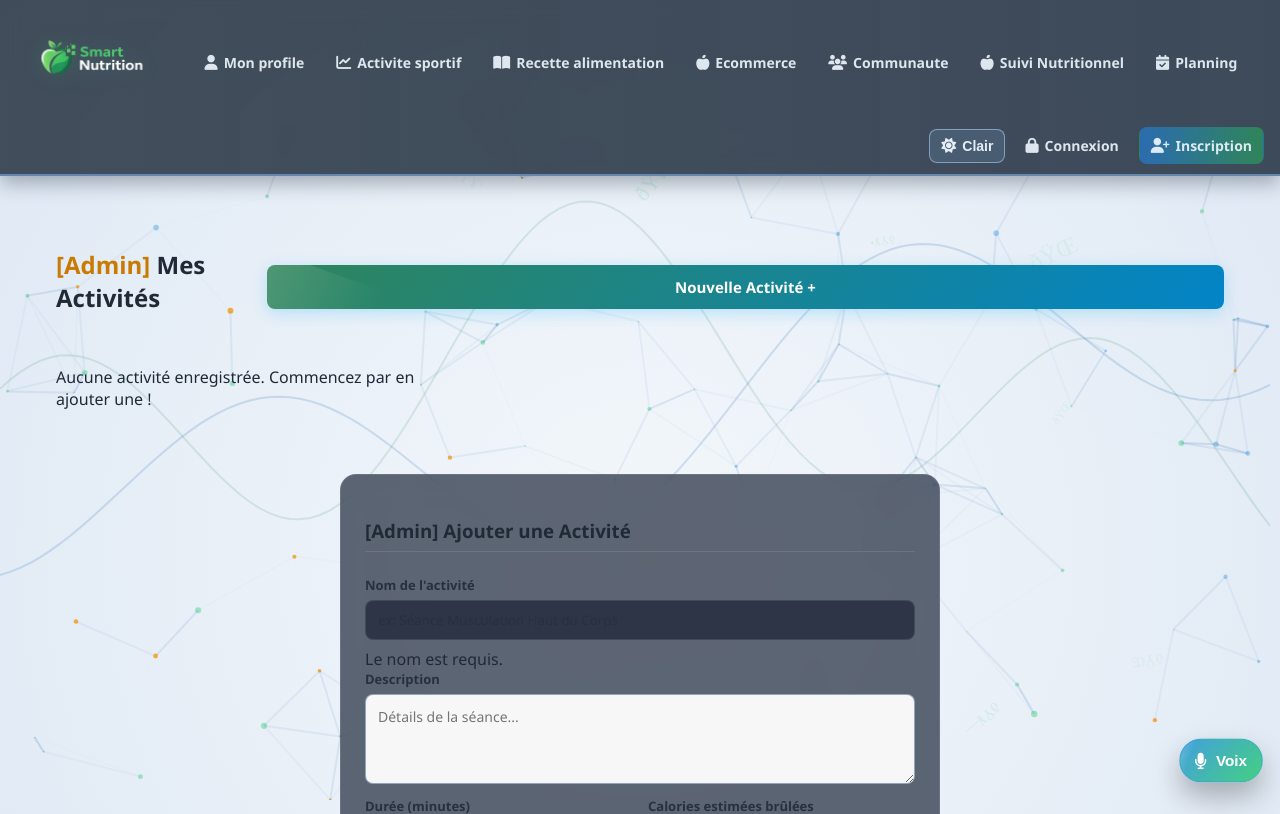
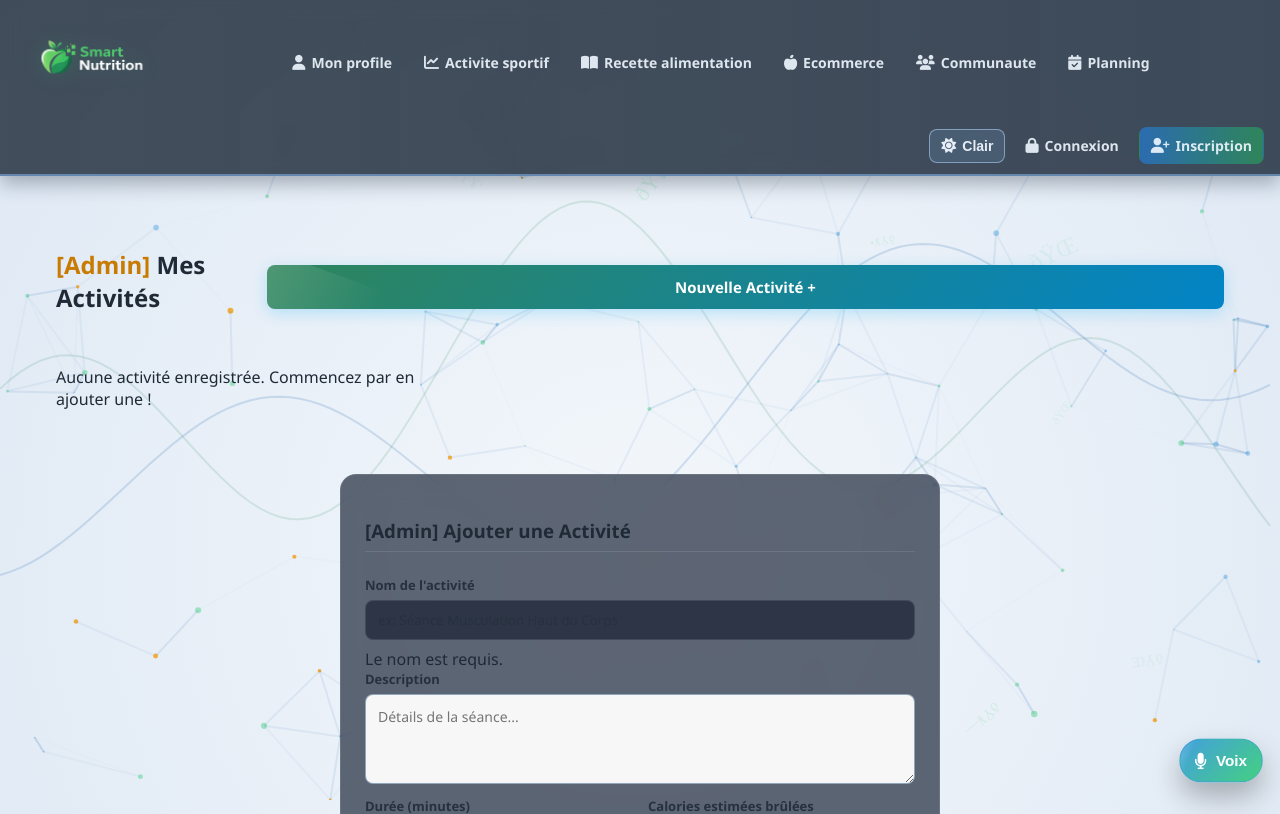
Before and after one commit to AzizDaagi/ProjetWeb2A, a PHP site: page /projet-web-25-26/view/admin_activite_index.php in a window 1280 px wide. Shown: the top 814 px of the page. Run offline with PHP 8.4, Linux system fonts and the light colour scheme; some libraries are stand-ins or nearby versions.

Commit message:
Revert "Resolve merge conflicts and integrate gestion activite features"
This reverts commit 2021cf0c13dd381f4f4f64ad8b87aef1ed0de367.

```diff
--- a/view/front/home.php
+++ b/view/front/home.php
@@ -70,7 +70,7 @@
         id="homeWeatherCard"
         class="home-weather-card is-loading"
         data-weather-card="true"
-        data-weather-endpoint="/smart_nutritionn/gestionActiviteesportive/index.php?action=weather-sport"
+        data-weather-endpoint="index.php?action=weather-sport"
         aria-live="polite"
     >
         <div class="home-weather-head">
@@ -88,7 +88,7 @@
                 </div>
                 <div>
                     <p class="home-weather-location" id="homeWeatherLocation">Localisation en cours...</p>
-                    <p class="home-weather-temp" id="homeWeatherTemp">--.-Â°C</p>
+                    <p class="home-weather-temp" id="homeWeatherTemp">--.-°C</p>
                     <p class="home-weather-condition" id="homeWeatherCondition">Recherche de la meteo actuelle...</p>
                 </div>
             </div>
@@ -96,7 +96,7 @@
             <div class="home-weather-stats">
                 <div class="home-weather-stat">
                     <span>Ressenti</span>
-                    <strong id="homeWeatherFeelsLike">--.-Â°C</strong>
+                    <strong id="homeWeatherFeelsLike">--.-°C</strong>
                 </div>
                 <div class="home-weather-stat">
                     <span>Humidite</span>
--- a/view/layouts/footer.php
+++ b/view/layouts/footer.php
@@ -34,8 +34,8 @@
 
     <script async src="https://cdn.jsdelivr.net/npm/@mediapipe/drawing_utils/drawing_utils.js"></script>
     <script async src="https://cdn.jsdelivr.net/npm/@mediapipe/hands/hands.js"></script>
-    <script src="/smart_nutritionn/gestionActiviteesportive/view/assets/app.js?v=<?= $assetVersion ?>"></script>
-    <script src="/smart_nutritionn/gestionActiviteesportive/view/assets/controlesaisie.js?v=<?= $assetVersion ?>"></script>
+    <script src="view/assets/app.js?v=<?= $assetVersion ?>"></script>
+    <script src="view/assets/controlesaisie.js?v=<?= $assetVersion ?>"></script>
     <?php if (!empty($additionalScripts) && is_array($additionalScripts)): ?>
         <?php foreach ($additionalScripts as $scriptSrc): ?>
             <script src="<?= htmlspecialchars($scriptSrc, ENT_QUOTES, 'UTF-8') ?>"></script>
--- a/view/layouts/header.php
+++ b/view/layouts/header.php
@@ -6,7 +6,7 @@
     <title><?= $pageTitle ?? 'Smart Nutrition' ?></title>
     <?php $assetVersion = time(); ?>
     <link rel="stylesheet" href="https://cdnjs.cloudflare.com/ajax/libs/font-awesome/6.5.2/css/all.min.css">
-    <link rel="stylesheet" href="/smart_nutritionn/gestionActiviteesportive/view/assets/style.css?v=<?= $assetVersion ?>">
+    <link rel="stylesheet" href="view/assets/style.css?v=<?= $assetVersion ?>">
     <?php if (!empty($additionalStylesheets) && is_array($additionalStylesheets)): ?>
         <?php foreach ($additionalStylesheets as $stylesheet): ?>
             <link rel="stylesheet" href="<?= htmlspecialchars($stylesheet, ENT_QUOTES, 'UTF-8') ?>">
--- a/view/layouts/nav.php
+++ b/view/layouts/nav.php
@@ -2,9 +2,9 @@
 
 <nav class="navbar<?= $isAdminNavbar ? ' navbar-compact' : '' ?>">
     <div class="navbar-brand">
-        <a href="/smart_nutritionn/gestionActiviteesportive/index.php?action=home">
+        <a href="index.php?action=home">
             <img
-                src="/smart_nutritionn/gestionActiviteesportive/view/assets/images/logo.png"
+                src="view/assets/images/logo.png"
                 alt="Smart Nutrition"
                 class="brand-logo"
                 onerror="this.style.display='none'; this.nextElementSibling.style.display='inline-flex';"
@@ -15,25 +15,22 @@
 
     <?php if (!$isAdminNavbar): ?>
     <ul class="navbar-menu">
-        <li><a href="/smart_nutritionn/gestionActiviteesportive/index.php?action=profile" class="nav-link">
+        <li><a href="index.php?action=profile" class="nav-link">
             <i class="fa-solid fa-user"></i> Mon profile
         </a></li>
-        <li><a href="/smart_nutritionn/gestionActiviteesportive/index.php?action=activites" class="nav-link">
+        <li><a href="index.php?action=activites" class="nav-link">
             <i class="fa-solid fa-chart-line"></i> Activite sportif
         </a></li>
-        <li><a href="/smart_nutritionn/gestionActiviteesportive/index.php?action=recipes-management" class="nav-link">
+        <li><a href="index.php?action=recipes-management" class="nav-link">
             <i class="fa-solid fa-book-open"></i> Recette alimentation
         </a></li>
-        <li><a href="/smart_nutritionn/gestionActiviteesportive/index.php?action=foods-management" class="nav-link">
+        <li><a href="index.php?action=foods-management" class="nav-link">
             <i class="fa-solid fa-apple-whole"></i> Ecommerce
         </a></li>
-        <li><a href="/smart_nutritionn/gestionActiviteesportive/index.php?action=recommendations-management" class="nav-link">
+        <li><a href="index.php?action=community" class="nav-link">
             <i class="fa-solid fa-users"></i> Communaute
         </a></li>
-        <li><a href="/smart_nutritionn/gestionActiviteesportive/index.php?action=suivi-nutritionnel" class="nav-link">
-            <i class="fa-solid fa-apple-whole"></i> Suivi Nutritionnel
-        </a></li>
-        <li><a href="/smart_nutritionn/gestionActiviteesportive/index.php?action=planner-management" class="nav-link">
+        <li><a href="index.php?action=planner-management" class="nav-link">
             <i class="fa-solid fa-calendar-check"></i> Planning
         </a></li>
     </ul>
@@ -41,7 +38,7 @@
 
     <div class="navbar-footer">
         <?php if (isset($_SESSION['user_id'])): ?>
-            <div class="notification-center" data-notification-endpoint="/projet-web-25-26/controller/notificationController.php">
+            <div class="notification-center" data-notification-endpoint="controller/notificationController.php">
                 <button type="button" id="notificationToggle" class="notification-toggle" aria-label="Notifications" aria-expanded="false">
                     <i class="fa-solid fa-bell"></i>
                     <span id="notificationBadge" class="notification-badge" hidden>0</span>
@@ -63,14 +60,14 @@
         </button>
         <?php if (isset($_SESSION['user_id'])): ?>
             <p class="user-info">Connecte: <strong><?= htmlspecialchars($_SESSION['user_name'] ?? 'Utilisateur') ?></strong></p>
-            <a href="/smart_nutritionn/gestionActiviteesportive/index.php?action=logout" class="nav-link logout">
+            <a href="index.php?action=logout" class="nav-link logout">
                 <i class="fa-solid fa-sign-out-alt"></i> Deconnexion
             </a>
         <?php else: ?>
-            <a href="/smart_nutritionn/gestionActiviteesportive/index.php?action=login" class="nav-link">
+            <a href="index.php?action=login" class="nav-link">
                 <i class="fa-solid fa-lock"></i> Connexion
             </a>
-            <a href="/smart_nutritionn/gestionActiviteesportive/index.php?action=register" class="nav-link register">
+            <a href="index.php?action=register" class="nav-link register">
                 <i class="fa-solid fa-user-plus"></i> Inscription
             </a>
         <?php endif; ?>
```
Also changed, not shown: index.php (+40 -8 lines).
